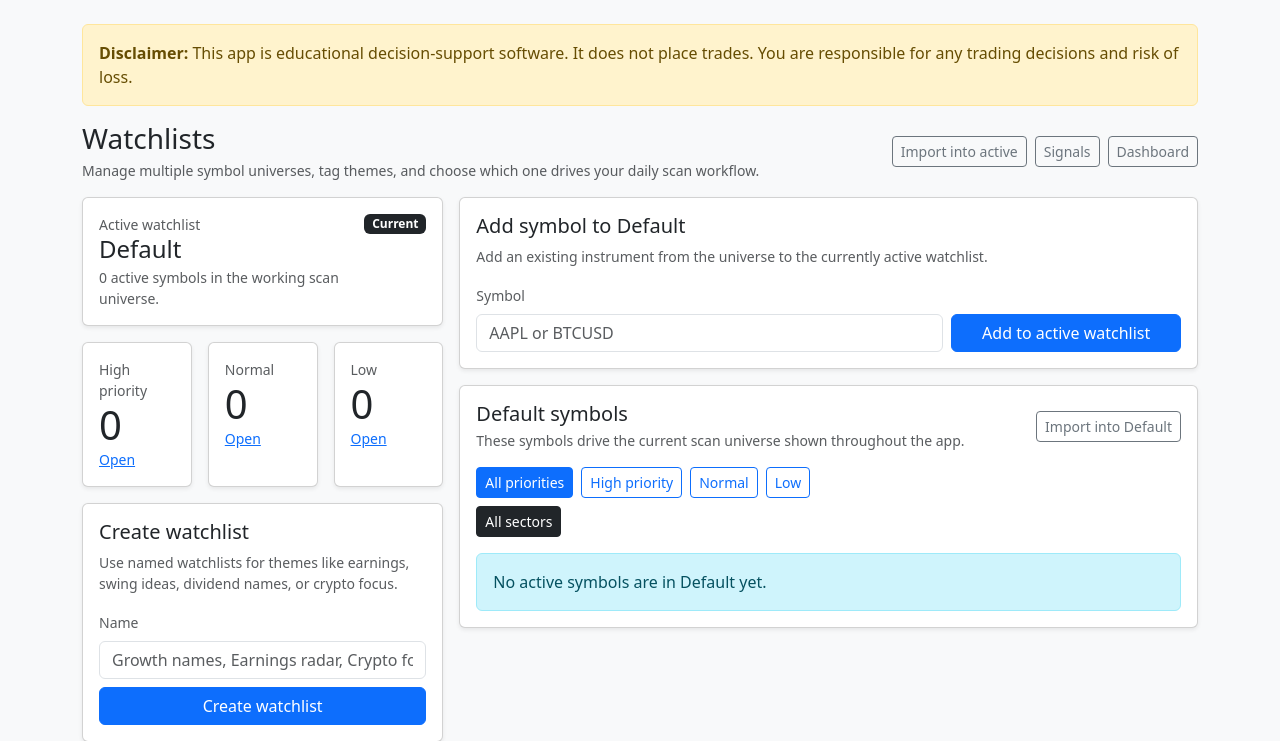
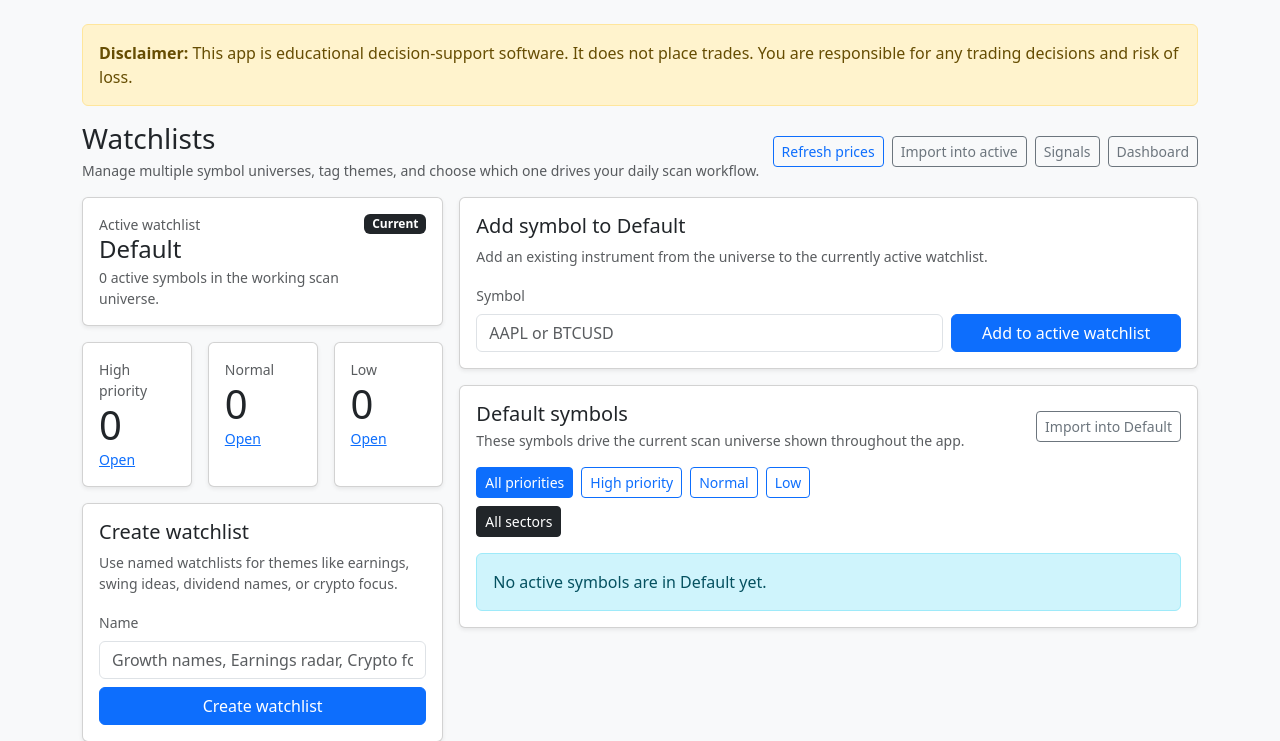
Before and after one commit to mprovost129/stock_trader, a Django app: page /portfolio/watchlist/ in a window 1280 px wide. Shown: the part 56-797 px from the top of the page. Run offline with Django 5.2, Linux system fonts and the light colour scheme; the visitor is signed in with stand-in values (Sample User, id 1); data comes from the database, SQL or seed files in the repository; data that the repository does not hold is empty.

Commit message:
watchlist refresh

```diff
--- a/apps/portfolios/templates/portfolios/watchlist_list.html
+++ b/apps/portfolios/templates/portfolios/watchlist_list.html
@@ -10,6 +10,10 @@
       <div class="text-muted small">Manage multiple symbol universes, tag themes, and choose which one drives your daily scan workflow.</div>
     </div>
     <div class="d-flex gap-2">
+      <form method="post" action="{% url 'portfolios:watchlist_refresh' %}">
+        {% csrf_token %}
+        <button class="btn btn-sm btn-outline-primary">Refresh prices</button>
+      </form>
       <a class="btn btn-sm btn-outline-secondary" href="{% url 'portfolios:watchlist_import' %}">Import into active</a>
       <a class="btn btn-sm btn-outline-secondary" href="{% url 'signals:list' %}">Signals</a>
       <a class="btn btn-sm btn-outline-secondary" href="{% url 'dashboard:home' %}">Dashboard</a>
--- a/apps/portfolios/urls.py
+++ b/apps/portfolios/urls.py
@@ -9,6 +9,7 @@ urlpatterns = [
     path("watchlist/create/", views.watchlist_create, name="watchlist_create"),
     path("watchlist/<int:pk>/activate/", views.watchlist_set_active, name="watchlist_set_active"),
     path("watchlist/import/", views.watchlist_import, name="watchlist_import"),
+    path("watchlist/refresh/", views.watchlist_refresh, name="watchlist_refresh"),
     path("watchlist/selection/<int:instrument_id>/", views.watchlist_selection_edit, name="watchlist_selection_edit"),
     path("watchlist/add/", views.watchlist_add_symbol, name="watchlist_add_symbol"),
     path("watchlist/add/<int:instrument_id>/", views.watchlist_add_instrument, name="watchlist_add_instrument"),
--- a/apps/portfolios/views.py
+++ b/apps/portfolios/views.py
@@ -23,6 +23,8 @@ from .models import AccountRetentionPolicyOverride, AccountRetentionPolicyTempla
 from .watchlists import activate_watchlist, active_watchlist_instrument_ids, ensure_active_watchlist
 from apps.signals.services.alerts import get_enabled_delivery_channels
 from apps.signals.services.delivery_health import get_delivery_health_summary
+
+from apps.marketdata.services.ingestion_queue import enqueue_watchlist_ingest_job
 
 from .services import (
     apply_holding_import_rows,
@@ -1178,6 +1180,14 @@ def holding_check_now(request):
     return redirect("portfolios:holdings")
 
 
+@login_required
+def watchlist_refresh(request):
+    if request.method != "POST":
+        return HttpResponseForbidden("POST required")
+    watchlist = ensure_active_watchlist(request.user)
+    enqueue_watchlist_ingest_job(user=request.user, watchlist_name=watchlist.name)
+    messages.success(request, f"Price refresh queued for {watchlist.name}. Data will update shortly.")
+    return redirect("portfolios:watchlist")
 
 
 @login_required
--- a/render.yaml
+++ b/render.yaml
@@ -42,7 +42,7 @@ services:
     name: stock-trader-scheduler
     runtime: python
     buildCommand: pip install -r requirements.txt
-    startCommand: python manage.py run_scheduler --username mprov --watchlist Default --max-symbols 25 --throttle-seconds 12 --iterations 0
+    startCommand: python manage.py run_scheduler --username mprovost --watchlist Default --max-symbols 25 --throttle-seconds 12 --iterations 0
     autoDeploy: true
     envVars:
       - key: DJANGO_SETTINGS_MODULE
```
Also changed, not shown: docs/HOW_TO_USE.md (+4 -4 lines).
